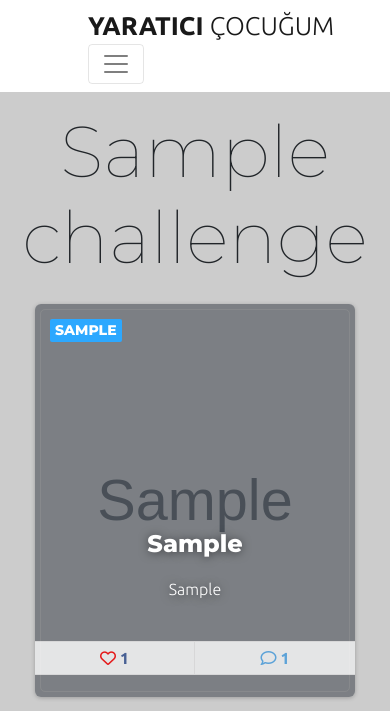
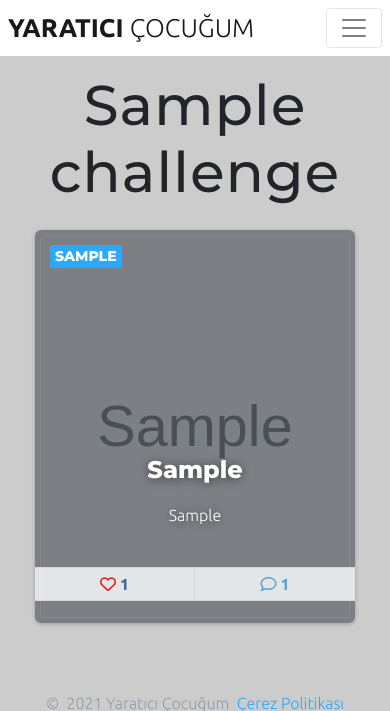
Before and after one commit to erdem-durmaz/Y.C., a Django app: a page that uses mysite/templates/gamification/show_challenge.html in a window 390 px wide. Shown: the top 711 px of the page. Run offline with Django 3.2, Linux system fonts and the light colour scheme; tables that the repository leaves empty hold one stand-in row (values such as "Sample post"); grey boxes marked "Sample" are stand-in pictures; some libraries are stand-ins or nearby versions.

Commit message:
gamification upload fix

```diff
--- a/mysite/courses/static/gamification/css/gamification.css
+++ b/mysite/courses/static/gamification/css/gamification.css
@@ -23,12 +23,20 @@ body {
     }
 
     /* BOOTSTRAP NAVBAR */
+
+
     .navbar {
         font-family: 'Ubuntu';
         padding-left: 5.5rem;
         padding-right: 5.5rem;
     }
-
+    @media only screen and (max-width: 600px) {
+        .navbar {
+            font-family: 'Ubuntu';
+            padding-left: 0.5rem;
+            padding-right: 0.5rem;
+        }
+      }
     .navbar-brand {
         color: #000;
         text-decoration: none;
--- a/mysite/gamification/models.py
+++ b/mysite/gamification/models.py
@@ -22,6 +22,7 @@ class Profile(models.Model):
 
     def save(self):
         im = Image.open(self.profile_pic)
+        im = im.convert('RGB')
         output = BytesIO()
         im = im.resize( (500,500) )
         im.save(output, format='JPEG', quality=50)
@@ -52,6 +53,7 @@ class Challenge(models.Model):
 
     def save(self):
         im = Image.open(self.photo)
+        im = im.convert('RGB')
 
 
         if im.width > 2000 and im.height> 2000:
@@ -85,7 +87,7 @@ class ImageNominate (models.Model):
 
     def save(self):
         im = Image.open(self.photo)
-
+        im = im.convert('RGB')
 
         if im.width > 2000 and im.height> 2000:
             print('big picturee')
--- a/mysite/templates/gamification/send-challenge-photo.html
+++ b/mysite/templates/gamification/send-challenge-photo.html
@@ -72,7 +72,7 @@
         <br>
 
         <input class="btn btn-info btn-fill " type="submit" value="Gönder">
-        <a style="font-weight:300;"class="btn btn-warning btn-fill"href="{%url 'gamification:main' %}">İptal</a>
+        <a class="btn btn-warning btn-fill"href="{%url 'gamification:main' %}">İptal</a>
 
     </form>
 
--- a/mysite/templates/gamification/show_challenge.html
+++ b/mysite/templates/gamification/show_challenge.html
@@ -1999,6 +1999,13 @@
     .social-line{
         position:relative;
     }
+
+    .display-3 {
+        font-size: 3.5rem;
+        font-weight: 500;
+        line-height: 1.2;
+        letter-spacing: 1.2px;
+    }
 </style>
 
 
@@ -2008,6 +2015,7 @@
 {%block content %}
 
 <h1 class="display-3 text-center py-3">{{challenge.title}}</h1>
+
 
 <div class="row">
     {%for nominee in nominees %}
```
Also changed, not shown: mysite/templates/gamification/profile.html (+12 -0 lines), mysite/templates/gamification/show-image.html (+6 -1 lines), mysite/media/ProfilePicture/logo.jpg (added), mysite/media/challenge_img/IMG_20180310_230414-ANIMATION.jpg (added), mysite/media/challenge_img/logo.jpg (added).
